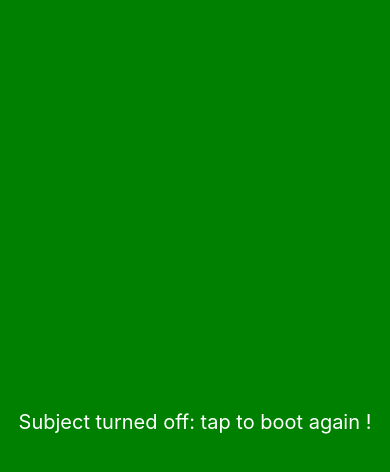
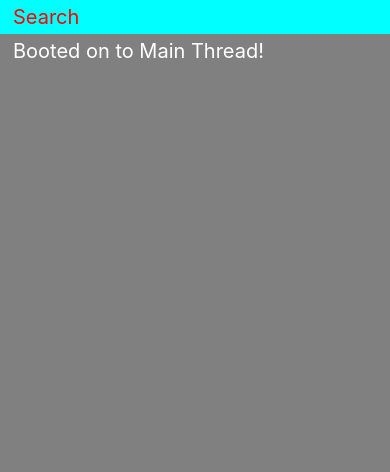
Before and after one commit to zamanshahed/FoodFinder, a React Native app: screen / in a window 390 px wide. Shown: the top 472 px of the page. Built offline with nearby package versions, Linux system fonts and the light colour scheme.

Commit message:
[ADDED]: statusbar height is device type specific and responsive now!

```diff
--- a/App.js
+++ b/App.js
@@ -1,57 +1,44 @@
-import { StatusBar } from "expo-status-bar";
+
 import React, { useState } from "react";
-import { StyleSheet, Text, View, TouchableOpacity } from "react-native";
+import {
+  StyleSheet,
+  Text,
+  View,
+  SafeAreaView,
+  StatusBar
+} from "react-native";
+const marTop = StatusBar.currentHeight;
 
 export default function App() {
-  const [uuid, setUuid] = useState("0");
+  console.log(marTop);
   return (
-    <View style={styles.container}>
-      {uuid === "2" && (
-        <TouchableOpacity
-          onPress={() => {
-            setUuid("0");
-          }}
-        >
-          <Text style={{ color: "#fff", fontSize: 20 }}>
-            Booted on to Main Thread: tap to turn off!
+    <>
+      <SafeAreaView style={styles.container}>
+        <View style={{ backgroundColor: "cyan", paddingLeft: 8 }}>
+          <Text
+            style={{
+              color: "red",
+              fontSize: 20,
+              backgroundColor: "cyan",
+              padding: 5,
+            }}
+          >
+            Search
           </Text>
-        </TouchableOpacity>
-      )}
-
-      {uuid === "1" && (
-        <TouchableOpacity
-          onPress={() => {
-            setUuid("2");
-          }}
-        >
-          <Text style={{ color: "#fff", fontSize: 20 }}>
-            Boot success: tap to open Main Thread !
+        </View>
+        <View style={{ backgroundColor: "grey", flex: 1, paddingLeft: 8 }}>
+          <Text style={{ color: "#fff", fontSize: 20, padding: 5 }}>
+            Booted on to Main Thread!
           </Text>
-        </TouchableOpacity>
-      )}
-
-      {uuid === "0" && (
-        <TouchableOpacity
-          onPress={() => {
-            setUuid("1");
-          }}
-        >
-          <Text style={{ color: "#fff", fontSize: 20 }}>
-            Subject turned off: tap to boot again !
-          </Text>
-        </TouchableOpacity>
-      )}
-
-      <StatusBar style="auto" />
-    </View>
+        </View>
+      </SafeAreaView>
+    </>
   );
 }
 
 const styles = StyleSheet.create({
   container: {
     flex: 1,
-    backgroundColor: "green",
-    alignItems: "center",
-    justifyContent: "center",
+    marginTop: marTop,
   },
 });
```
